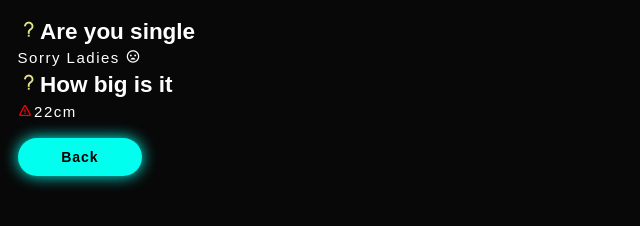
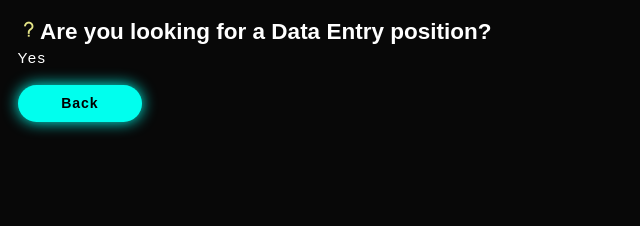
Before and after one commit to matej46/porfolio, a plain HTML site: page faq.html in a window 1280 px wide. Shown: the whole page, without its empty margins (0-640 px from the left). Drawn offline with nearby package versions, Linux system fonts and the light colour scheme.

Commit message:
Add files via upload

```diff
--- a/faq.html
+++ b/faq.html
@@ -13,10 +13,9 @@
 <body>
 
 <div class="faq">
-<h2><i class='bx bx-question-mark'></i>Are you single</h2>
-<p>Sorry Ladies <i class='bx bx-sad'></i></p>
-<h2><i class='bx bx-question-mark'></i>How big is it</h2>
-<p><i class='bx bx-error'></i>22cm</p>
+<h2><i class='bx bx-question-mark'></i>Are you looking for a Data Entry position?</h2>
+<p>Yes</p>
+
 <button class="faqbutton" onclick="window.location.href='index.html#footer';">Back</button>
 
 </div>
```
